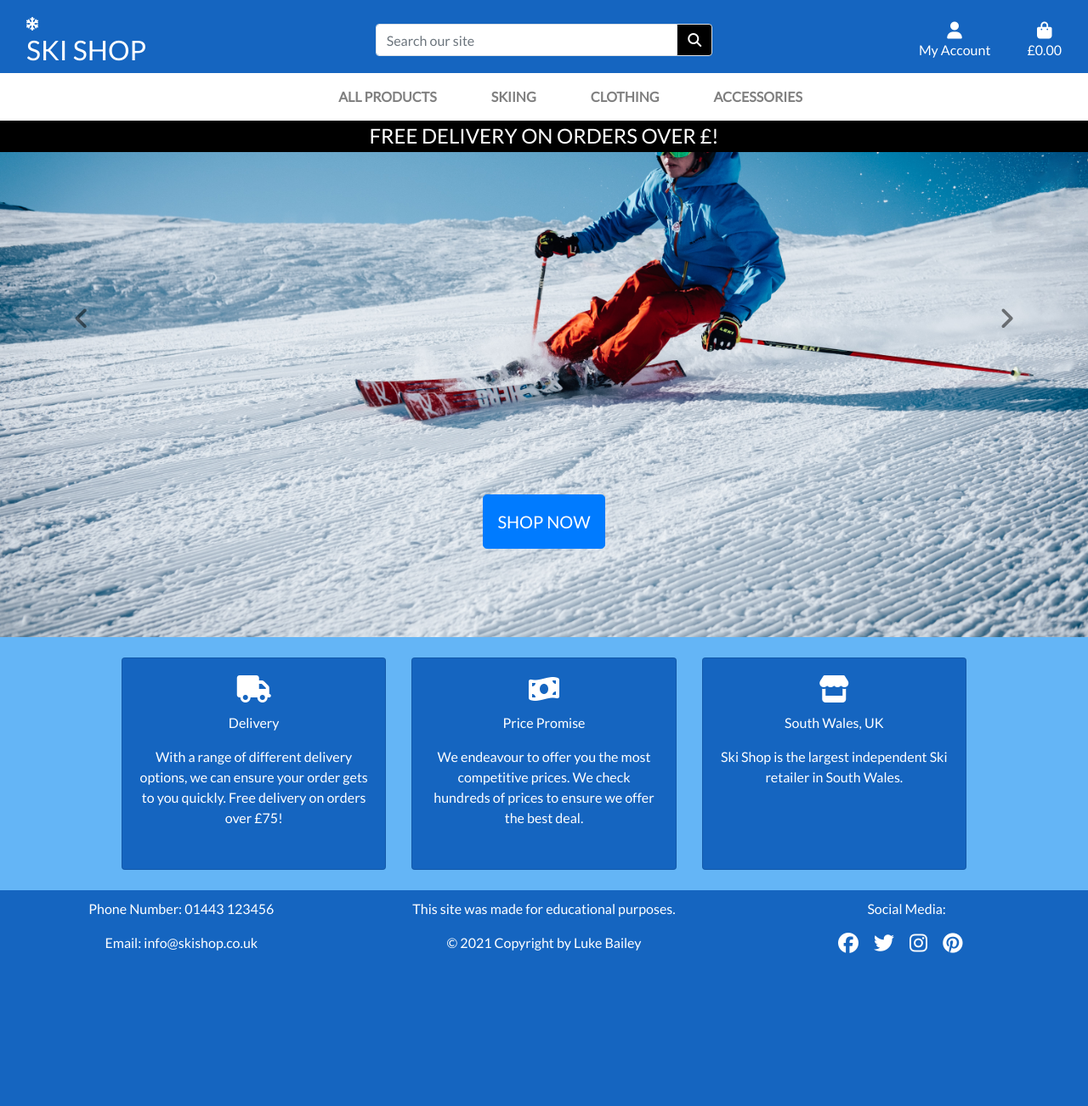
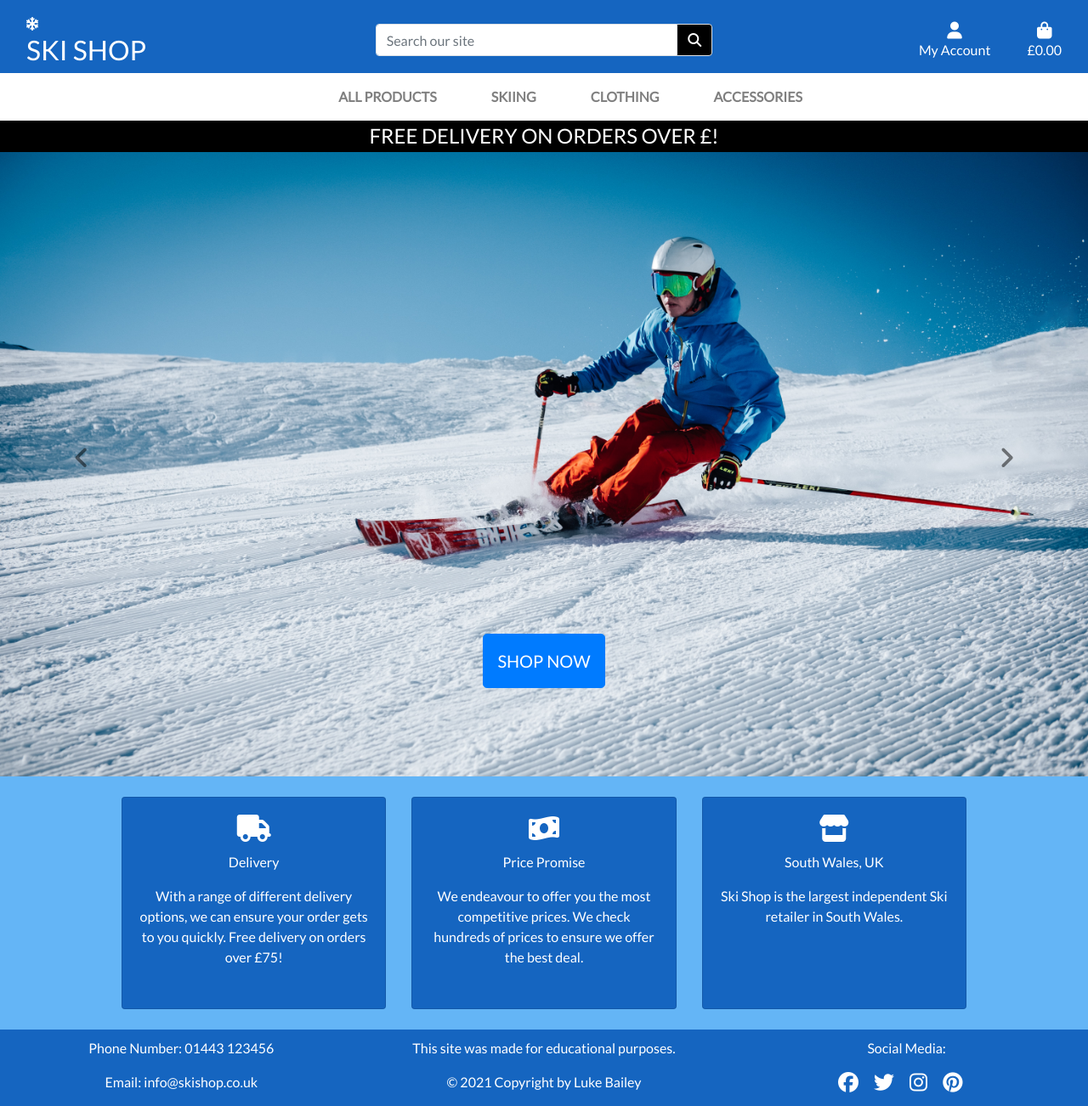
Before and after one commit to Code-Institute-Submissions/baileyl91-MS4_Ski_eCommerce_AprResub, a Django app: page / in a window 1280 px wide. Shown: the whole page at 85% size. Before the commit the page ends 1122 px from the top, so only its background shows below. Run offline with Django 3.2, Linux system fonts and the light colour scheme; some libraries are stand-ins or nearby versions.

Commit message:
fixed issue with navbar overlay with carousel image

```diff
--- a/home/templates/home/index.html
+++ b/home/templates/home/index.html
@@ -2,7 +2,11 @@
 {% load static %}
 
 {% block page_header %}
-
+    <div class="container header-container">
+        <div class="row">
+            <div class="col"></div>
+        </div>
+    </div>
 {% endblock %}
 
 {% block content %}
```
